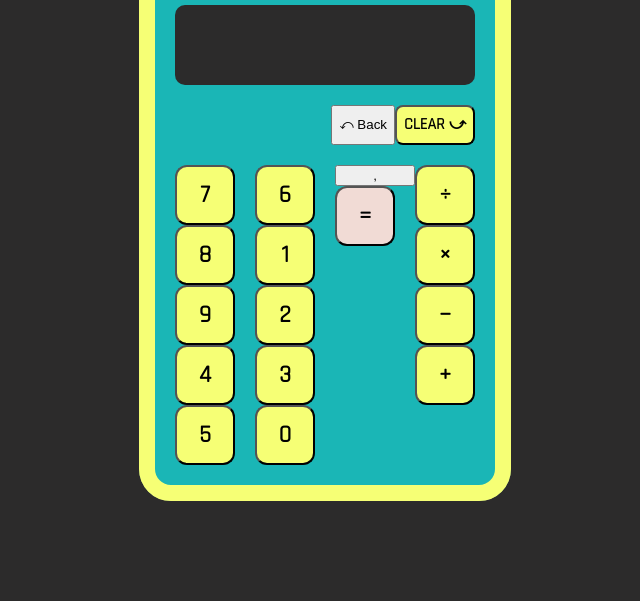
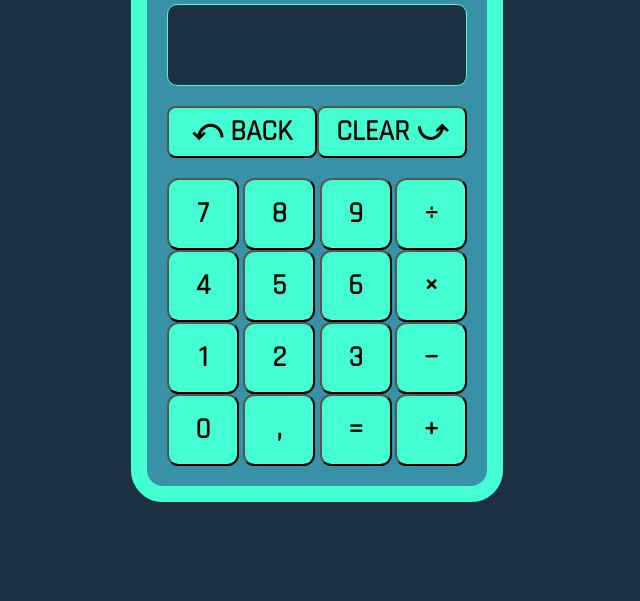
Before and after one commit to Amazonick/amazonick.github.io, a plain HTML site: page index.html in a window 1280 px wide. Shown: the part 215-816 px from the top of the page, without its empty margins (323-963 px from the left). Drawn offline with Linux system fonts and the light colour scheme.

Commit message:
improved button looks and added :hover

```diff
--- a/style.css
+++ b/style.css
@@ -2,25 +2,25 @@
 
 body {
 	font-family: 'Rajdhani', sans-serif;
-	width: 100vw;
 	height: 100vh;
 	display: flex;
 	flex-direction: column;
 	justify-content: center;
 	align-items: center;
-	background-color: rgb(44, 43, 43);
+	background-color: #1c3144;
 }
 
 .main-container {
 	border-radius: 2em;
-	background: rgb(114, 160, 126);
+	background: #3891a6;
 }
 
 .display {
 	display: flex;
 	height: 80px;
-	background-color: rgb(44, 43, 43);
+	background-color: #1c3144;
 	border-radius: 10px;
+	border: solid 1px #44ffd2;
 	direction: rtl;
 	font-size: 50px;
 	color: rgb(255, 255, 255);
@@ -30,14 +30,14 @@ body {
 	display: flex;
 	justify-content: center;
 	text-transform: uppercase;
+	color: #1c3144;
 }
 
 .container {
 	padding: 20px;
 	width: 300px;
-	border: 1em solid rgb(246, 255, 117);
+	border: 1em solid #44ffd2;
 	border-radius: 2em;
-	background-color: rgb(26, 182, 182);
 }
 
 .controls {
@@ -47,19 +47,39 @@ body {
 	justify-content: flex-end;
 }
 
+#backspace,
 #clear-btn {
-    background-color: rgb(246, 255, 117);
+	width: 250px;
+	height: 1.8em;
+	padding: 0em;
+	border-radius: 0.3em;
+}
+.backspace,
+.operator-btn,
+.number-btn,
+.clear-btn,
+.equals-btn,
+.period-btn {
+	background-color: #44ffd2;
 	height: 2.5em;
-    width: 5em;
+	width: 2.5em;
 	font: inherit;
 	text-transform: uppercase;
 	font-weight: bold;
-    font-size: 1em;
-    border-radius: 0.5em;
+	font-size: 1.8em;
+	border-radius: 0.4em;
+}
+.backspace:hover,
+.operator-btn:hover,
+.number-btn:hover,
+.clear-btn:hover,
+.equals-btn:hover,
+.period-btn:hover {
+	background-color: #ff9505;
 }
 
-.operator-btn {
-    background-color: rgb(246, 255, 117);
+/* #equals {
+	background-color: #44ffd2;
 	height: 2.5em;
 	width: 2.5em;
 	font: inherit;
@@ -67,18 +87,7 @@ body {
 	font-weight: bold;
 	font-size: 1.5em;
 	border-radius: 0.5em;
-}
-
-#equals {
-    background-color: rgb(241, 219, 213);
-    height: 2.5em;
-    width: 2.5em;
-    font: inherit;
-    text-transform: uppercase;
-    font-weight: bold;
-    font-size: 1.5em;
-    border-radius: 0.5em;
-}
+} */
 
 .sub-container {
 	display: flex;
@@ -90,22 +99,3 @@ body {
 	display: flex;
 	flex-direction: column;
 }
-
-.numbers-container {
-    display: flex;
-    flex-direction: column;
-    flex: 1 0 auto;
-    height: 300px;
-    flex-wrap: wrap;
-}
-
-.number-btn {
-    background-color: rgb(246, 255, 117);
-    height: 2.5em;
-    width: 2.5em;
-    font: inherit;
-    text-transform: uppercase;
-    font-weight: bold;
-    font-size: 1.5em;
-    border-radius: 0.5em;
-}
```
Lines whose indentation alone changed are shown as unchanged.
